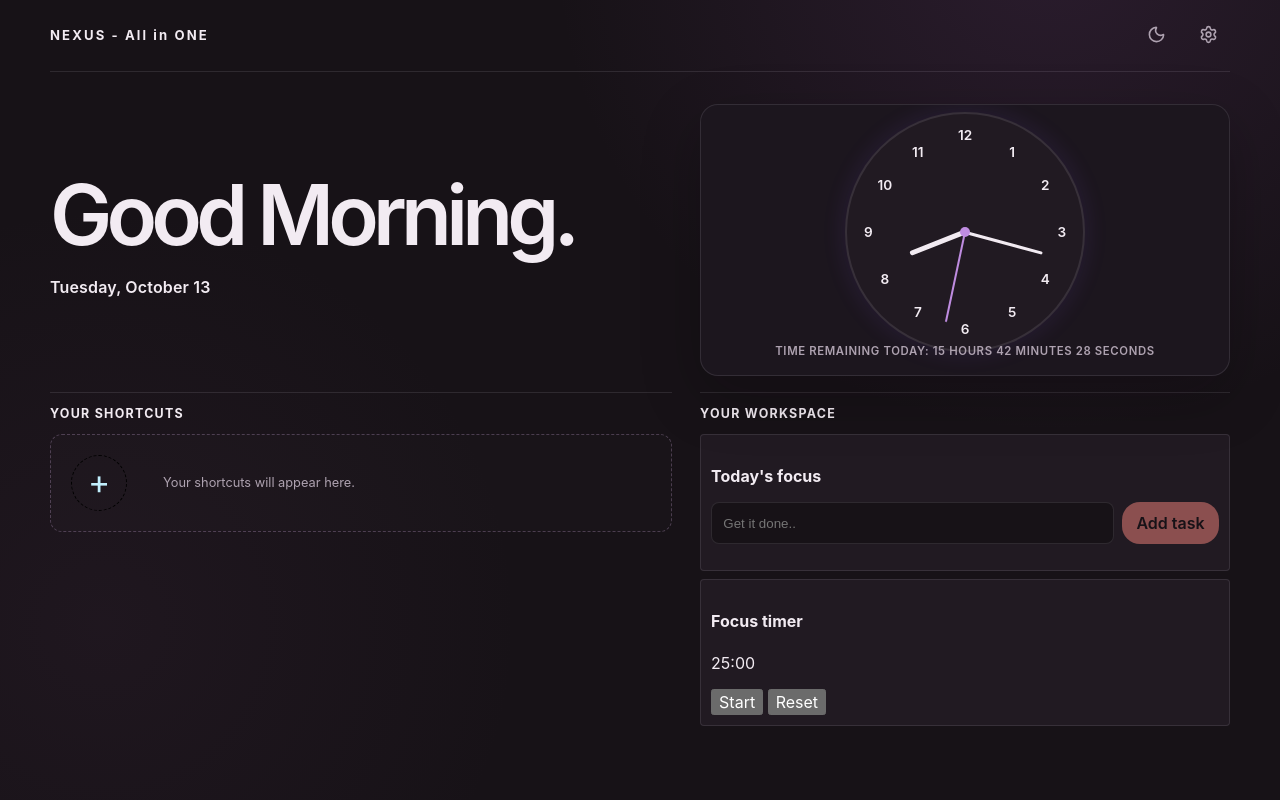
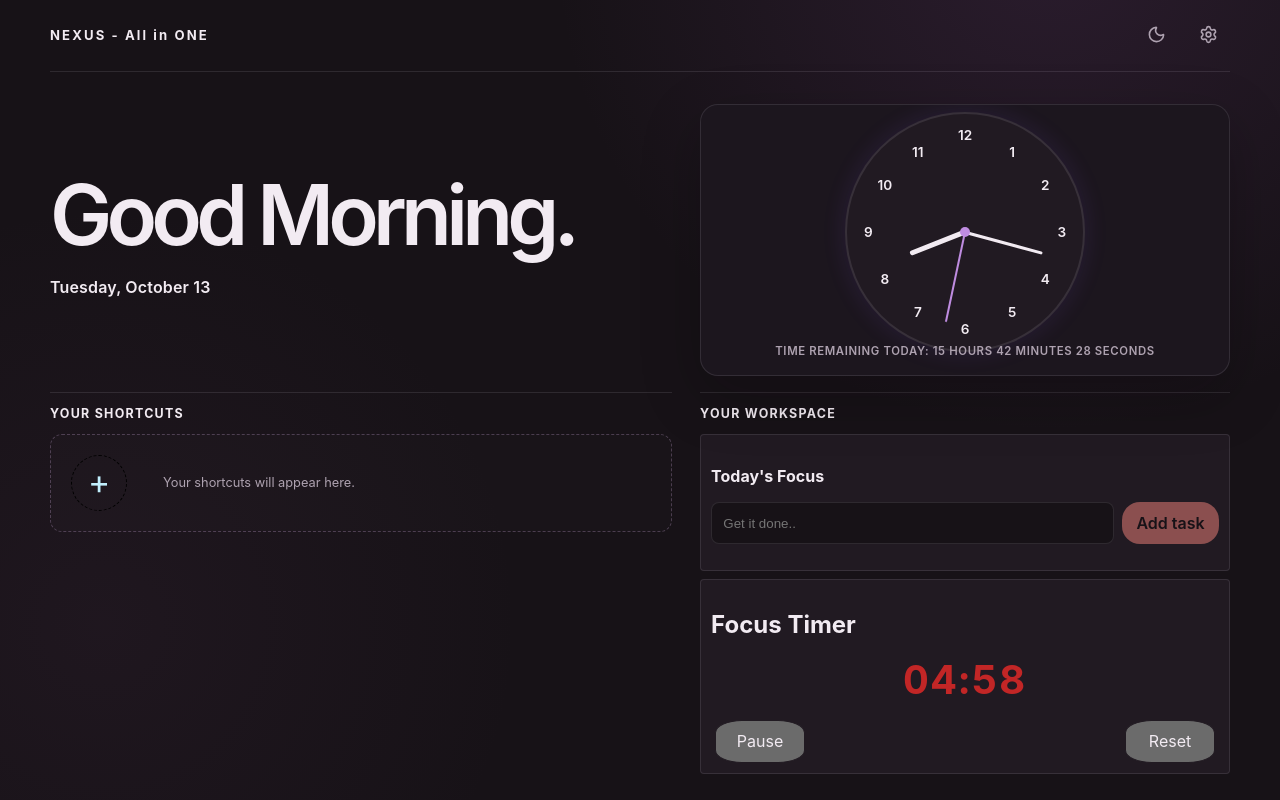
Before and after one commit to Aarjal/Nexus, a website built with Vite: page index.html in a window 1280 px wide. Both pictures are taken after a click on the button "Start". Built offline with nearby package versions, Linux system fonts and the light colour scheme.

Commit message:
added focus timer feature

```diff
--- a/index.html
+++ b/index.html
@@ -71,7 +71,7 @@
       <section class="workspace" aria-labelledby="workspace-title">
         <h3 id="workspace-title">Your Workspace</h3>
         <div id="daily-task">
-          <h4>Today's focus</h4>
+          <h4>Today's Focus</h4>
           <form id="task-form">
             <input id="task-input" type="text" placeholder="Get it done.." aria-label="New task" required/>
             <button type="submit">Add task</button>
@@ -79,8 +79,8 @@
           <ul id="task-list"></ul>
         </div>
         <div id="focus-timer">
-          <h4>Focus timer</h4>
-          <p id="timer-display" role="timer" aria-live="off">25:00</p>
+          <h2>Focus Timer</h2>
+          <p id="timer-display" role="timer" aria-live="off">5:00</p>
           <div id="timer-controls">
           <button id="timer-start" type="button">Start</button>
           <button id="timer-reset" type="button">Reset</button>
--- a/src/main.js
+++ b/src/main.js
@@ -154,3 +154,54 @@ taskInput.value =''
 taskInput.focus()
 
 })
+
+const timerDisplay = document.querySelector('#timer-display')
+const timerStartButton = document.querySelector('#timer-start')
+const timerResetButton = document.querySelector('#timer-reset')
+
+const focusDuration = 5 * 60;
+let timeLeft = focusDuration
+let timerInterval = null
+
+const renderTimer = () => {
+  const minutes = Math.floor(timeLeft/60)
+  const seconds = timeLeft % 60
+
+  timerDisplay.textContent =
+  `${String(minutes).padStart(2, '0')}:${String(seconds).padStart(2, '0')}`
+}
+
+timerStartButton.addEventListener('click', () =>{
+  if(timerInterval !== null) {
+    clearInterval(timerInterval)
+    timerInterval = null
+    timerStartButton.textContent = 'Resume'
+    return
+  }
+
+  if(timeLeft <= 0) return
+
+  timerStartButton.textContent = 'Pause'
+
+  timerInterval = setInterval(() => {
+    timeLeft--
+    renderTimer()
+
+    if(timeLeft <=0){
+      clearInterval(timerInterval)
+      timerInterval = null
+      timerStartButton.textContent = 'Start'
+      alert('Good Boy :)')
+    }
+  }, 1000)
+})
+
+timerResetButton.addEventListener('click', () =>{
+  clearInterval(timerInterval)
+  timerInterval = null
+  timeLeft = focusDuration
+  renderTimer()
+  timerStartButton.textContent = 'Start'
+
+})
+renderTimer()
--- a/src/style.css
+++ b/src/style.css
@@ -436,6 +436,42 @@ main {
 
 }
 
+#focus-timer h2{
+  margin-bottom: 1rem;
+  color: var(--text);
+}
+
+#timer-display{
+  margin: 1rem 0;
+  color: rgb(194, 38, 38);
+  font-size: 2.5rem;
+  font-weight: 700;
+  font-variant-numeric: tabular-nums;
+  letter-spacing: 0.05em;
+  text-align: center;
+}
+
+#timer-controls{
+  display: flex;
+  justify-content: center;
+  gap: 20rem;
+}
+
+#timer-controls button{
+  min-width: 90px;
+  padding: 0.65rem 1rem;
+  border-radius: 30%;
+  border: 1px solid var(--surface);
+  color: var(--text);
+  cursor: pointer;
+  transition: background-color 160ms ease, transform 160ms ease;
+}
+
+#timer-controls button:hover{
+  background: var(--accent);
+  transform: translate(-1px);
+}
+
 /* to Keep the complete dashboard in view on standard desktop-height screens. */
 @media (min-width: 781px) and (min-height: 500px) {
   #head {
```
